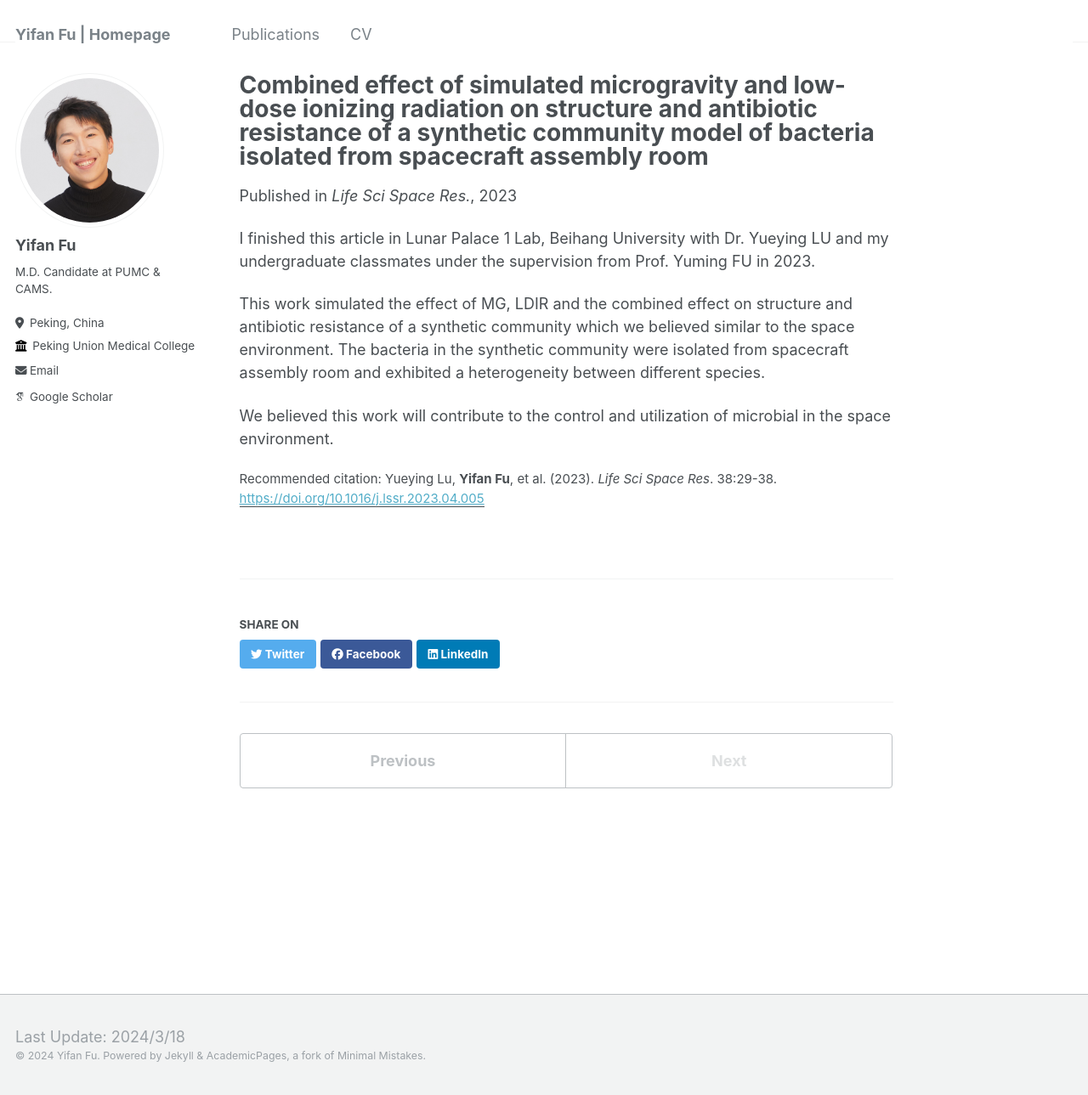
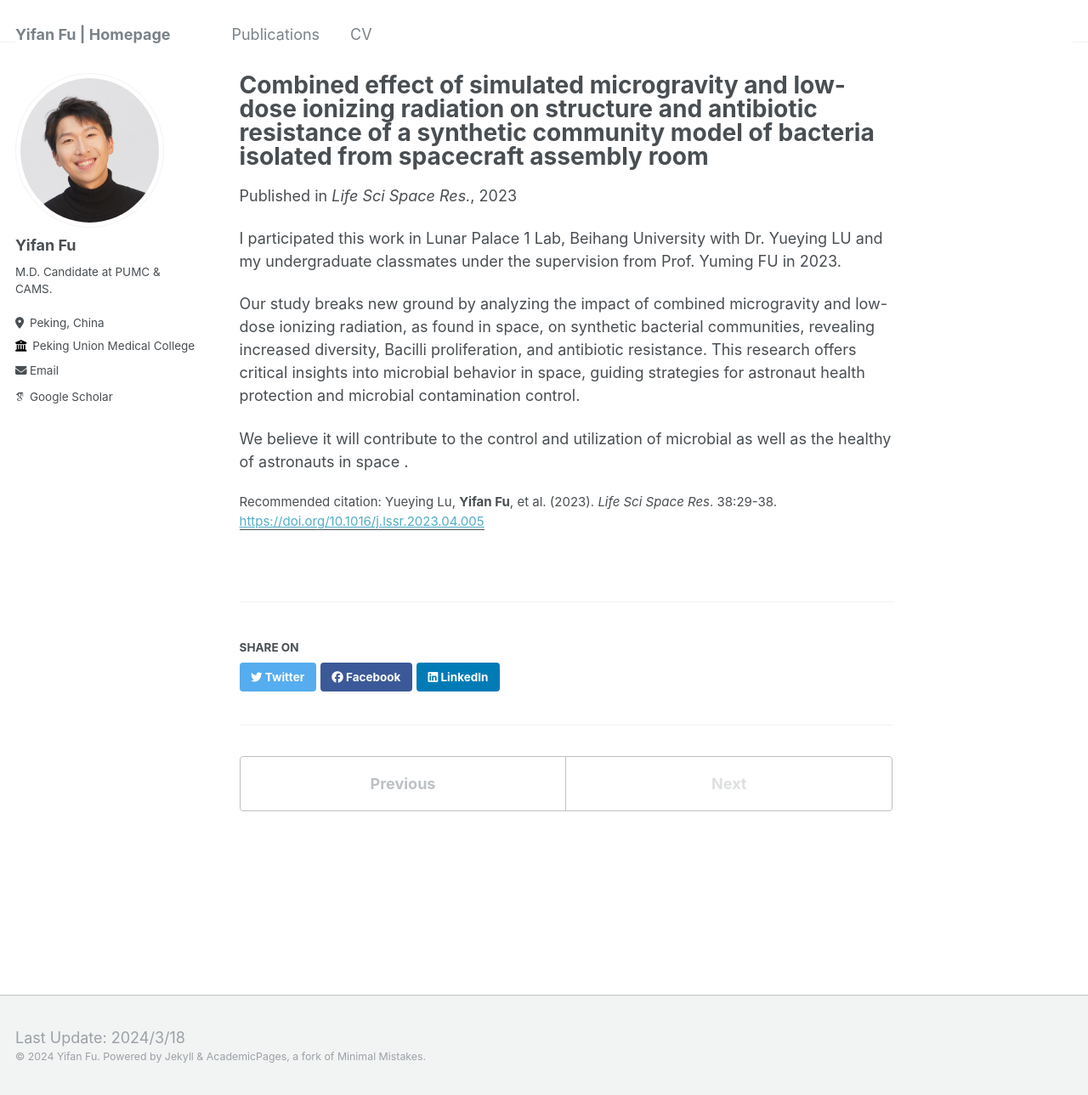
Before and after one commit to yifanfu01/yifanfu01.github.io, a Jekyll site: the page built from _publications/2023LSSR.md, in a window 1280 px wide and 1289 px high. Shown: the whole window at 85% size. Built offline with Jekyll 4.4.1, drawn with Linux system fonts in a browser that asks for light colours; some web fonts are replaced.

Commit message:
Update 2023LSSR.md

```diff
--- a/_publications/2023LSSR.md
+++ b/_publications/2023LSSR.md
@@ -9,8 +9,8 @@ paperurl: 'https://doi.org/10.1016/j.lssr.2023.04.005'
 citation: 'Yueying Lu, <b>Yifan Fu</b>, et al. (2023). <i>Life Sci Space Res</i>. 38:29-38.'
 ---
 
-I finished this article in Lunar Palace 1 Lab, Beihang University with Dr. Yueying LU and my undergraduate classmates under the supervision from Prof. Yuming FU in 2023.
+I participated this work in Lunar Palace 1 Lab, Beihang University with Dr. Yueying LU and my undergraduate classmates under the supervision from Prof. Yuming FU in 2023.
 
-This work simulated the effect of MG, LDIR and the combined effect on structure and antibiotic resistance of a synthetic community which we believed similar to the space environment. The bacteria in the synthetic community were isolated from spacecraft assembly room and exhibited a heterogeneity between different species.
+Our study breaks new ground by analyzing the impact of combined microgravity and low-dose ionizing radiation, as found in space, on synthetic bacterial communities, revealing increased diversity, Bacilli proliferation, and antibiotic resistance. This research offers critical insights into microbial behavior in space, guiding strategies for astronaut health protection and microbial contamination control.
 
-We believed this work will contribute to the control and utilization of microbial in the space environment.
+We believe it will contribute to the control and utilization of microbial as well as the healthy of astronauts in space .
```
